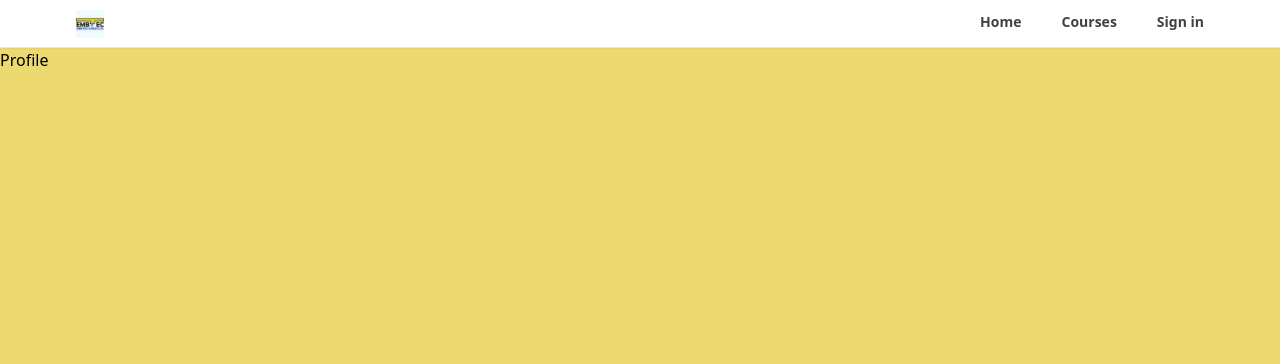
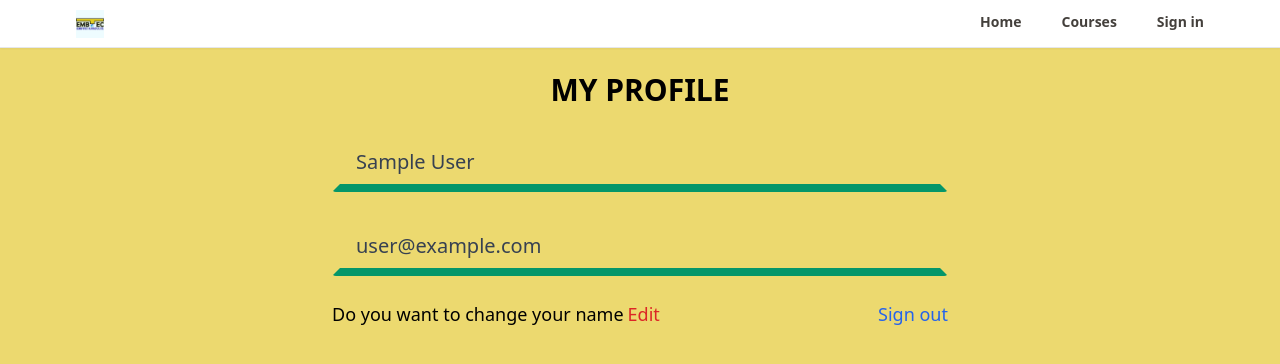
Before and after one commit to coderitec/newweb, a React (Create React App) app: page /profile in a window 1280 px wide. Shown: the top 364 px of the page. Built offline with nearby package versions, Linux system fonts and the light colour scheme; no server answers; sample sign-in values are in the browser's storage.

Commit message:
feat: create private route and custom hookfor protecting the profile page and add the log out functionality

```diff
--- a/src/App.js
+++ b/src/App.js
@@ -9,6 +9,7 @@
 import Header from './components/Header'
 import { ToastContainer } from 'react-toastify'
 import 'react-toastify/dist/ReactToastify.css'
+import PrivateRoute from './components/PrivateRoute'
 
 export default function App() {
   return (
@@ -17,7 +18,9 @@
             <Header />
             <Routes>
                 <Route path='/' element={<Home />}/>
+                <Route path='/profile' element = {<PrivateRoute />}>
                 <Route path='/profile' element={<Profile />}/>
+                </Route>
                 <Route path='/sign-in' element={<SignIn />}/>
                 <Route path='/sign-up' element={<SignUp />}/>
                 <Route path='/forgot-password' element={<ForgotPassword />}/>
--- a/src/components/OAuth.jsx
+++ b/src/components/OAuth.jsx
@@ -28,7 +28,7 @@
         navigate('/')
       }
     } catch (error) {
-      toast.error('Could not authorise with google')
+      toast.error('Could not authorize with google')
     }
   }
 
--- /dev/null
+++ b/src/components/PrivateRoute.jsx
@@ -0,0 +1,11 @@
+import React from 'react'
+import { Outlet, Navigate } from 'react-router'
+import {useAuthStatus} from '../hooks/useAuthStatus'
+
+export default function PrivateRoute() {
+    const {loggedIn, checkingStatus} = useAuthStatus()
+    if(checkingStatus){
+        return <h3>Loading...</h3>
+    }
+  return loggedIn ? <Outlet/> : <Navigate to="/sign-in"/>
+}
--- /dev/null
+++ b/src/hooks/useAuthStatus.jsx
@@ -0,0 +1,18 @@
+import { getAuth, onAuthStateChanged } from 'firebase/auth'
+import React, { useEffect, useState } from 'react'
+
+export  function useAuthStatus() {
+    const [loggedIn, setLoggedIn] = useState(false)
+    const [checkingStatus, setCheckingStatus] = useState(true)
+
+    useEffect(() =>{
+        const auth = getAuth()
+        onAuthStateChanged(auth, (user)=>{
+            if(user){
+                setLoggedIn(true)
+            }
+            setCheckingStatus(false)
+        })
+    })
+  return { loggedIn, checkingStatus }
+}
--- a/src/pages/Profile.jsx
+++ b/src/pages/Profile.jsx
@@ -1,7 +1,45 @@
-import React from 'react'
+import React, { useState } from 'react'
+import { getAuth } from "firebase/auth"
+import { useNavigate } from 'react-router'
 
 export default function Profile() {
+  const auth = getAuth()
+  const navigate = useNavigate()
+  const [formData, setFormData] = useState({
+    name: auth.currentUser.displayName,
+    email: auth.currentUser.email
+  })
+
+  const {name, email} = formData
+  function onLogout(){
+    auth.signOut()
+    navigate("/")
+  }
   return (
-    <div>Profile</div>
+    <>
+      <section className='mx-w-6xl mx-auto flex justify-center items-center flex-col'>
+        <h1 className='uppercase text-3xl text-center mt-6 font-bold'>my profile</h1>
+        <div className='w-full md:w-[50%] mt-6 px-3'>
+          <form>
+            <input type="text" name="name" id="name" value={name}
+            disabled className='w-full px-4 py-2 text-xl mb-6 border-transparent
+             text-gray-700 bg-transparent border-b-emerald-600 outline-none border-ridge border-8
+             rounded transition ease-in-out' / >
+
+            <input type="email" name="email" id="email" value={email} disabled
+            className='w-full px-4 py-2 text-xl mb-6 border-transparent
+            text-gray-700 bg-transparent  border-b-emerald-600 outline-none border-ridge border-8
+            rounded transition ease-in-out'  />
+
+            <div className='flex justify-between whitespace-nowrap text-sm sm:text-lg'>
+              <p className='flex items-center mb-6 '>Do you want to change your name
+               <span className='text-red-600 hover:text-red-700 transition ease-in-out duration-200 ml-1 cursor-pointer'>Edit </span></p>
+              <p  onClick={onLogout} className='text-blue-600 hover:text-blue-800 transition duration-200 ease-in-out cursor-pointer'>Sign out</p>
+            </div>
+
+          </form>
+        </div>
+      </section>
+    </>
   )
 }
--- a/src/pages/SignIn.jsx
+++ b/src/pages/SignIn.jsx
@@ -29,7 +29,7 @@
       const auth = getAuth()
       const userCredential = await signInWithEmailAndPassword(auth, email, password)
       if(userCredential.user){
-        navigator('/')
+        navigate('/')
       }
     } catch (error) {
       toast.error('Bad user credential')
```
